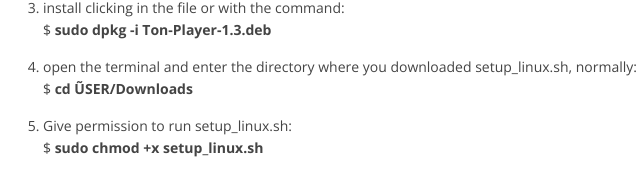
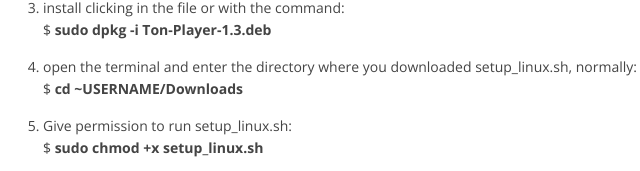
Before and after one commit to suelliton/suelliton.github.io, a plain HTML site: page ton-player.html in a window 1280 px wide. Shown: the part 2625-2796 px from the top of the page, 83-723 px from the left. Drawn offline with nearby package versions, Linux system fonts and the light colour scheme.

Commit message:
changing version ton-player 2

```diff
--- a/ton-player.html
+++ b/ton-player.html
@@ -449,7 +449,7 @@
                                         </li>
                                         <li>
                                             open the terminal and enter the directory where you downloaded setup_linux.sh, normally:
-                                            <p>$<strong> cd ŨSER/Downloads</strong></p>
+                                            <p>$<strong> cd ~USERNAME/Downloads</strong></p>
                                         </li>
                                         <li>
                                             Give permission to run setup_linux.sh:
```
